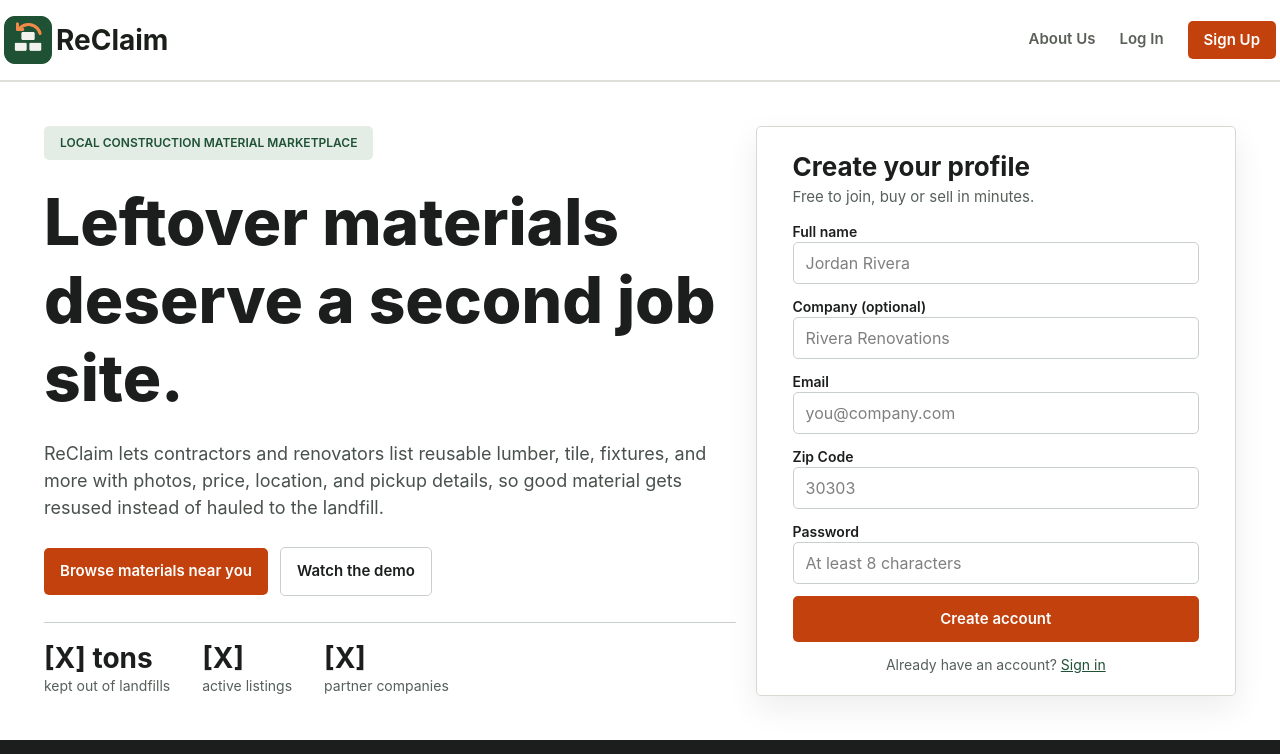
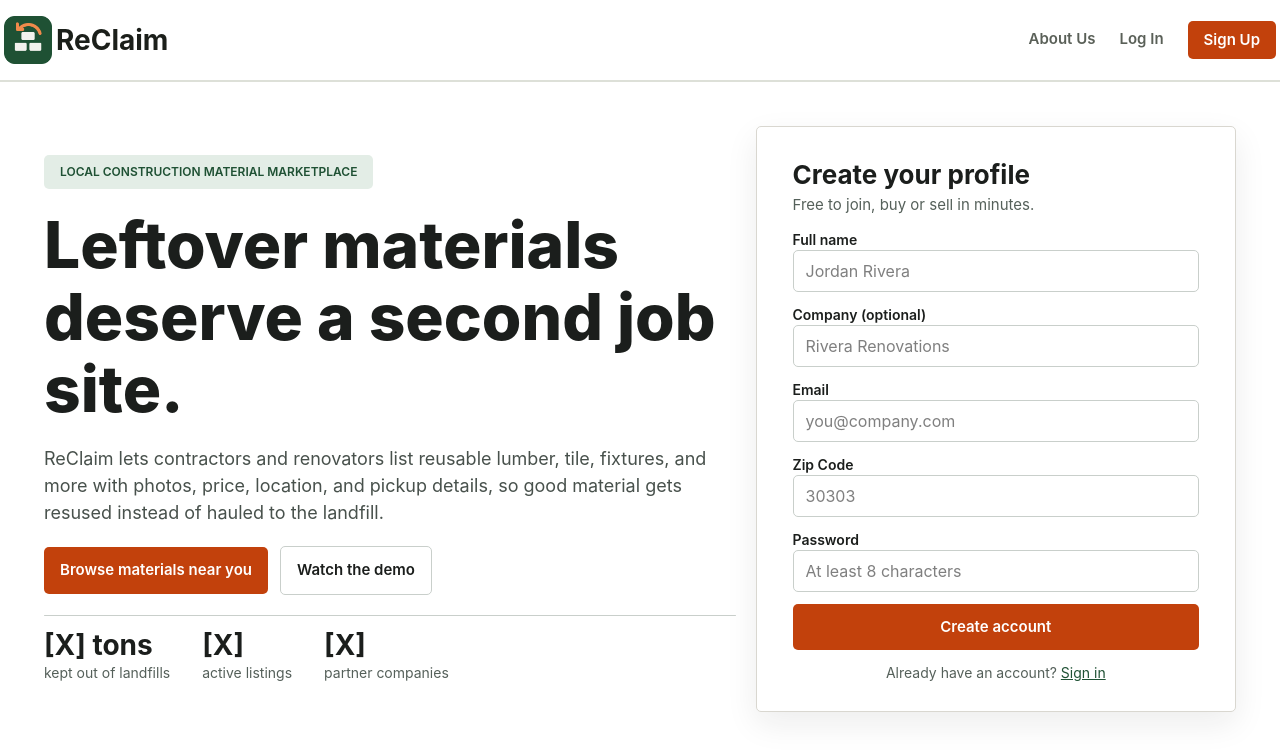
Before and after one commit to masonE17/reclaim, a React (Vite) app in the folder client/: page / in a window 1280 px wide. Shown: the top 754 px of the page. Built offline with nearby package versions, Linux system fonts and the light colour scheme.

Commit message:
Small style fix.

```diff
--- a/client/src/App.tsx
+++ b/client/src/App.tsx
@@ -34,7 +34,7 @@ export default function App() {
 
             <div className="flex-1 w-full max-w-325 mx-auto p-10">
                 {/* Main page content section */}
-                <div className="w-full flex flex-row justify-between items-stretch gap-5 p-1">
+                <div className="w-full flex flex-row justify-between items-center gap-5 p-1">
                     {/* Content section */}
                     <div className="w-180 flex flex-col justify-between items-start gap-2">
                         <div className="bg-[#E3EDE6] py-2 px-4 rounded-[5px]">
@@ -66,7 +66,7 @@ export default function App() {
                     </div>
 
                     {/* Sign up form section */}
-                    <div className="w-125 border border-[#D9D7D0] bg-[#FFFFFF] rounded-[5px] flex flex-col justify-center items-center gap-3 py-5 shadow-[0_12px_32px_rgba(27,30,28,0.08)]">
+                    <div className="w-125 border border-[#D9D7D0] bg-[#FFFFFF] rounded-[5px] flex flex-col justify-center items-center gap-3 py-7 shadow-[0_12px_32px_rgba(27,30,28,0.08)]">
                         <div className="w-[85%] flex flex-col justify-center items-start">
                             <p className="font-bold text-[#1B1E1C] text-[26px]">Create your profile</p>
                             <p className="text-[#55605A] text-[15px]">Free to join, buy or sell in minutes.</p>
```
